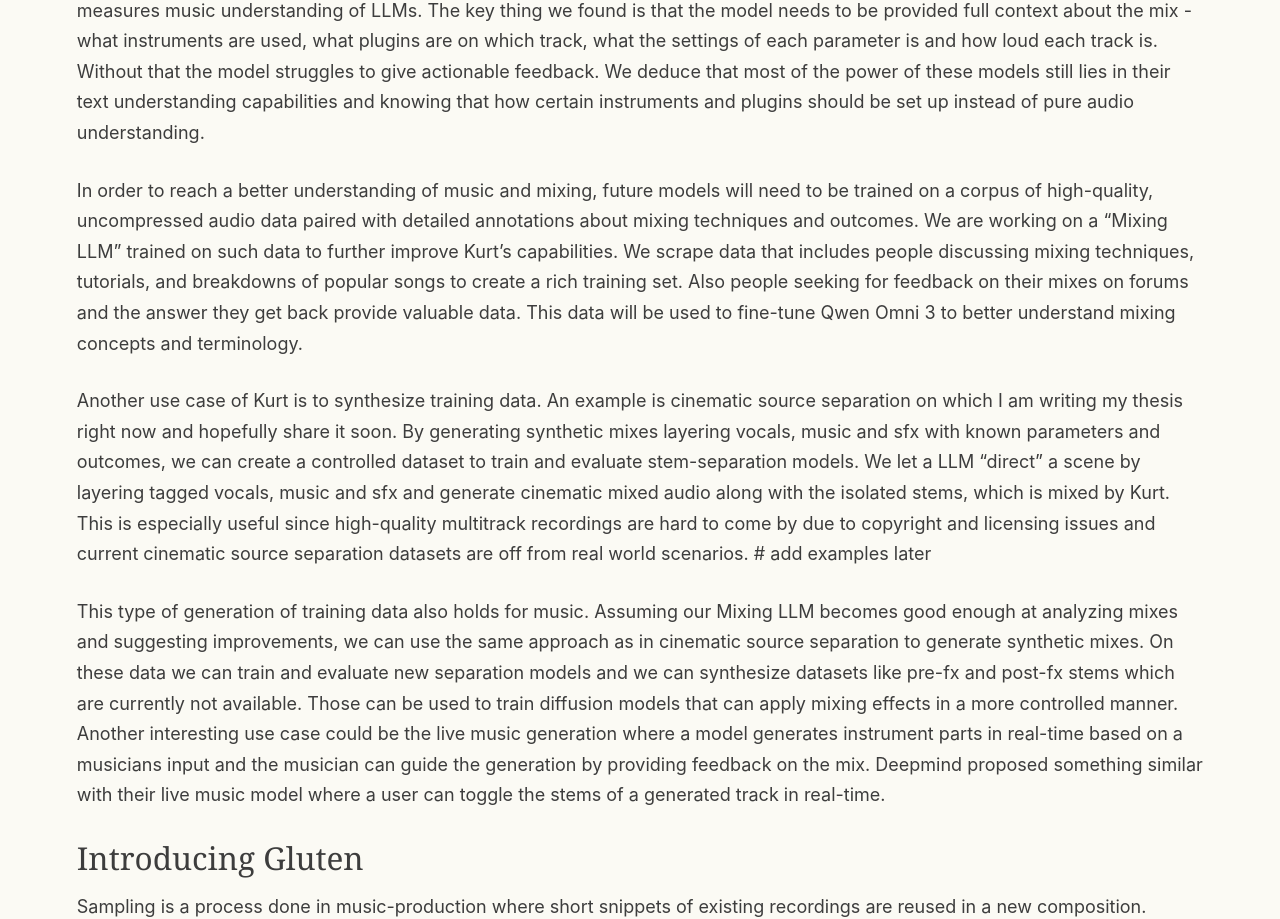
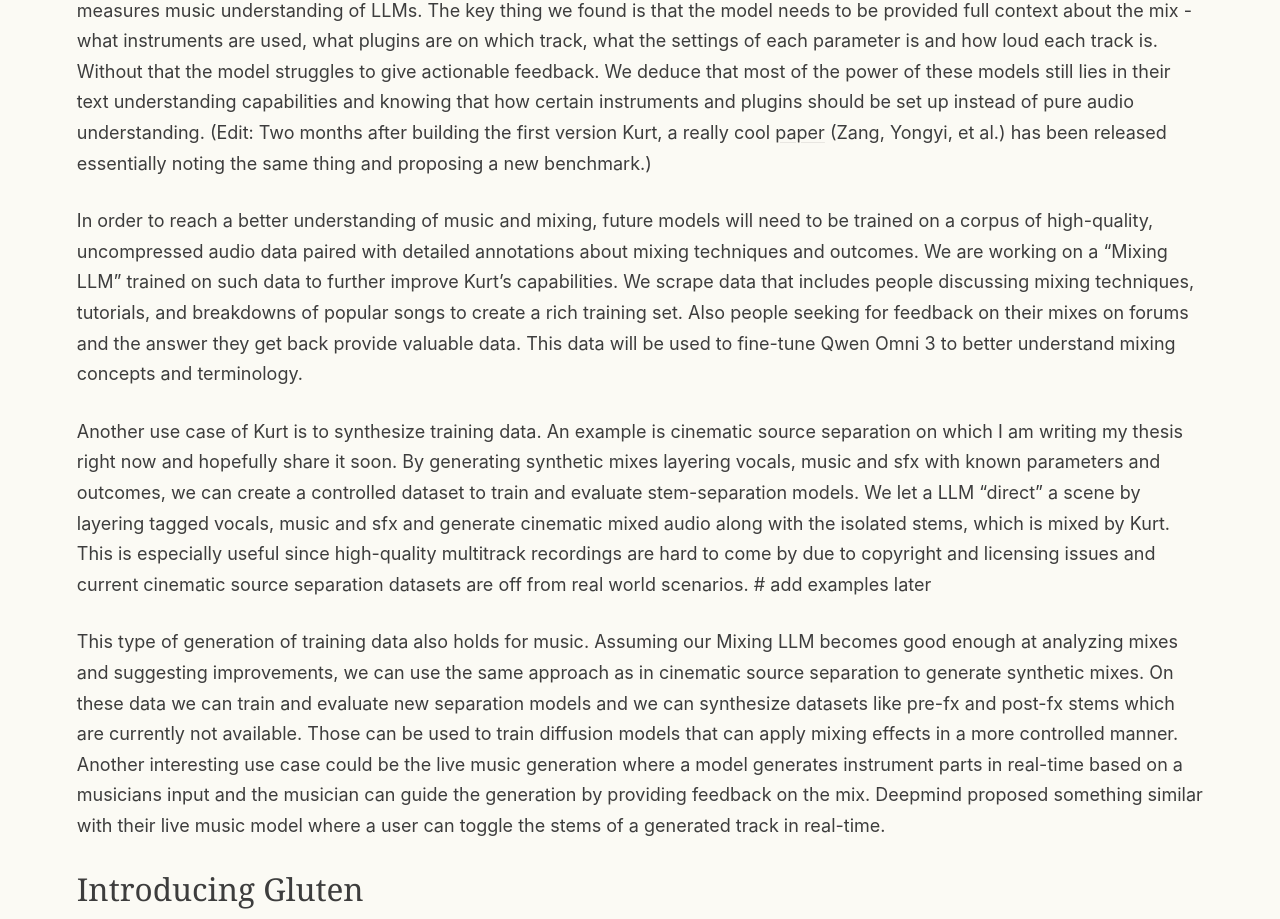
Before and after one commit to toofaloof/blog_reloaded, a Next.js app: page /projects/kurt in a window 1280 px wide. Shown: the part 3720-4639 px from the top of the page. Built offline with nearby package versions, Linux system fonts and the light colour scheme.

Commit message:
commons added

```diff
--- a/app/projects/kurt/page.tsx
+++ b/app/projects/kurt/page.tsx
@@ -214,6 +214,7 @@
           Since there is no real dataset or evaluation for this task yet, we experimented with several models, including Qwen3-Omni-Instruct, which demonstrated the strongest capabilities in analyzing audio snippets. It also has state-of-the-art performance on RUL MuChoMusic (<a href="https://arxiv.org/pdf/2408.01337" target="_blank" rel="noopener noreferrer">Weck et al.</a>), which measures music understanding of LLMs.
           The key thing we found is that the model needs to be provided full context about the mix - what instruments are used, what plugins are on which track, what the settings of each parameter is and how loud each track is. Without that the model struggles to give actionable feedback.
           We deduce that most of the power of these models still lies in their text understanding capabilities and knowing that how certain instruments and plugins should be set up instead of pure audio understanding.
+          (Edit: Two months after building the first version Kurt, a really cool <a href="https://arxiv.org/pdf/2504.00369" target="_blank" rel="noopener noreferrer">paper</a> (Zang, Yongyi, et al.) has been released essentially noting the same thing and proposing a new benchmark.)
         </p>
         <p>
           In order to reach a better understanding of music and mixing, future models will need to be trained on a corpus of high-quality, uncompressed audio data paired with detailed annotations about mixing techniques and outcomes.
```
